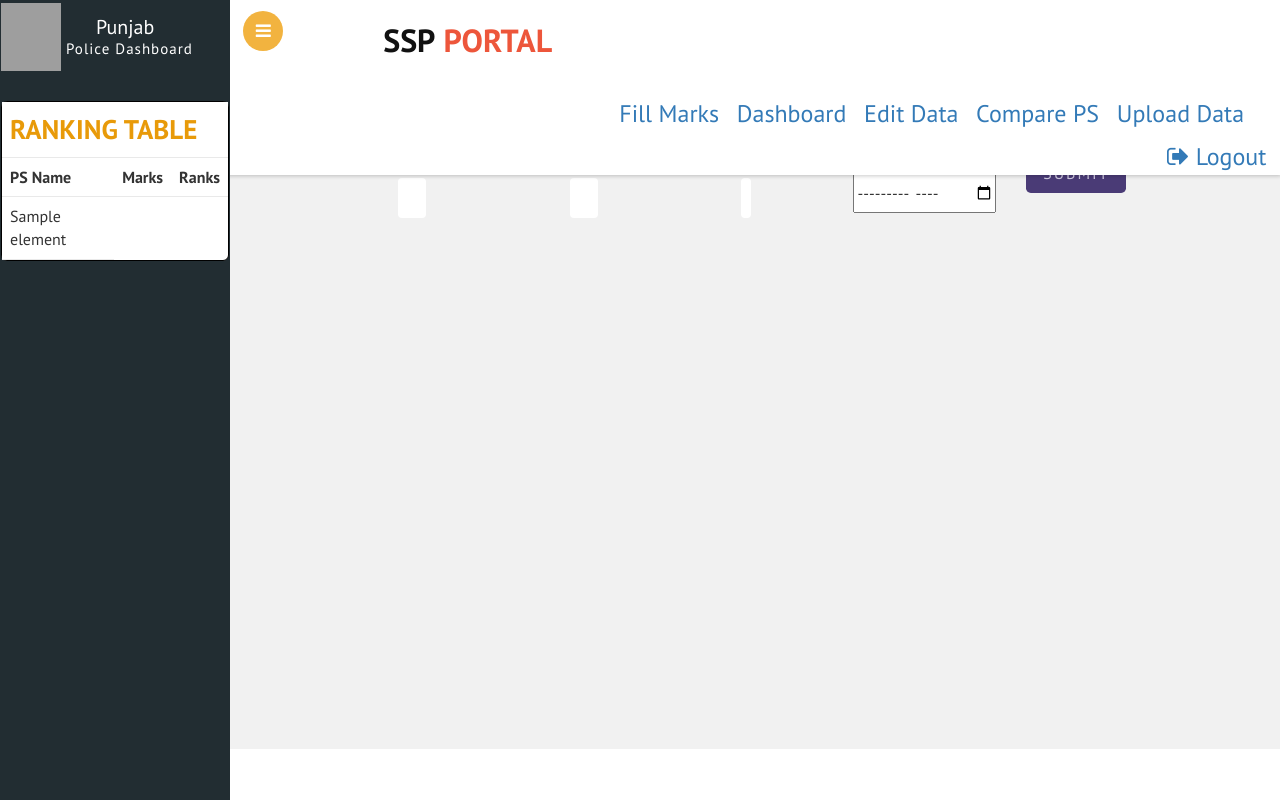
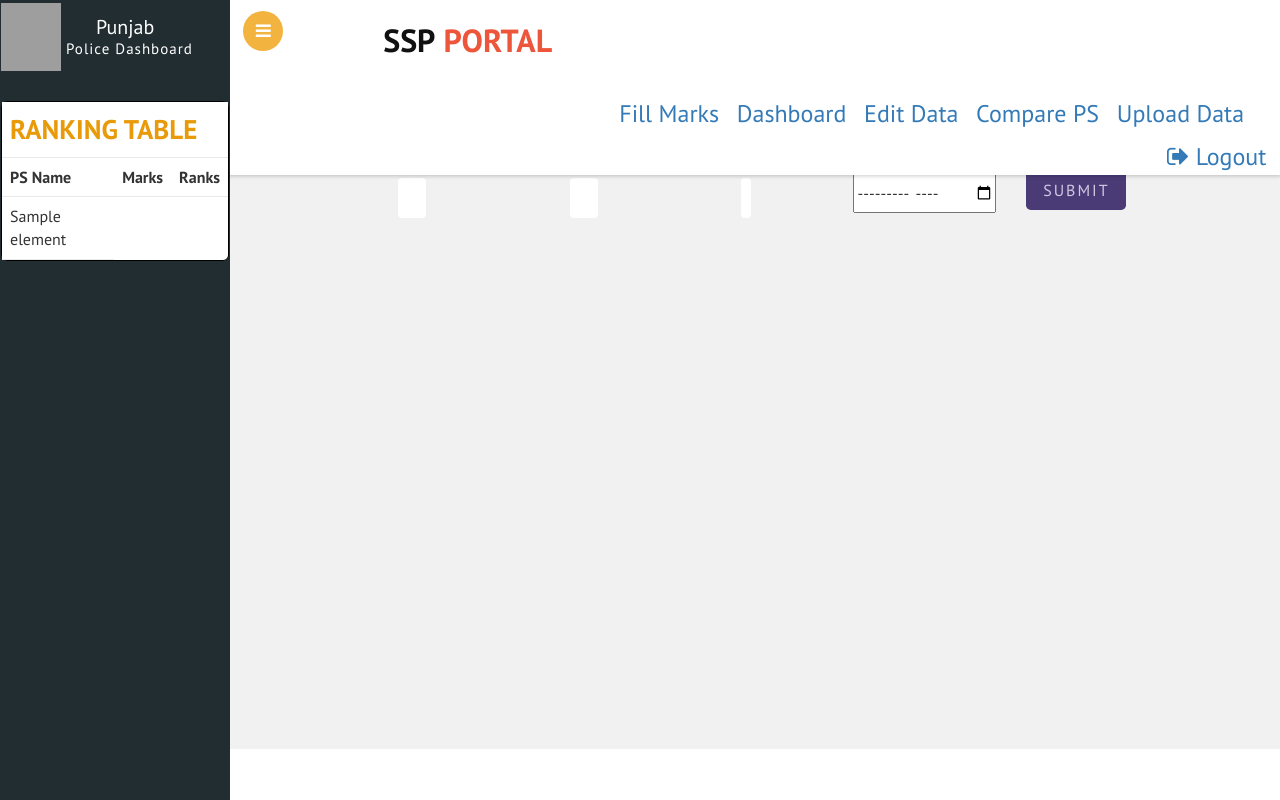
Before and after one commit to DikshaKapoor15/police-workflow-mgmt, a Flask app: template app/templates/sspcomp.html in a window 1280 px wide. Run offline with Flask 2, Linux system fonts and the light colour scheme; the template is opened without the code that fills it: most values are stand-ins (such as "Sample title", 1, 10 or a date in 2020); form fields are guessed from the names that the template uses; some libraries are stand-ins or nearby versions; grey boxes are pictures that could not be loaded.

Commit message:
Update sspcomp.html

```diff
--- a/app/templates/sspcomp.html
+++ b/app/templates/sspcomp.html
@@ -315,7 +315,7 @@ form {
 }
 
 .button {
-        margin: 3px 0;
+        margin: 20px 0;
         left: 50%;
         height: 40px;
         width: 100px;
```
